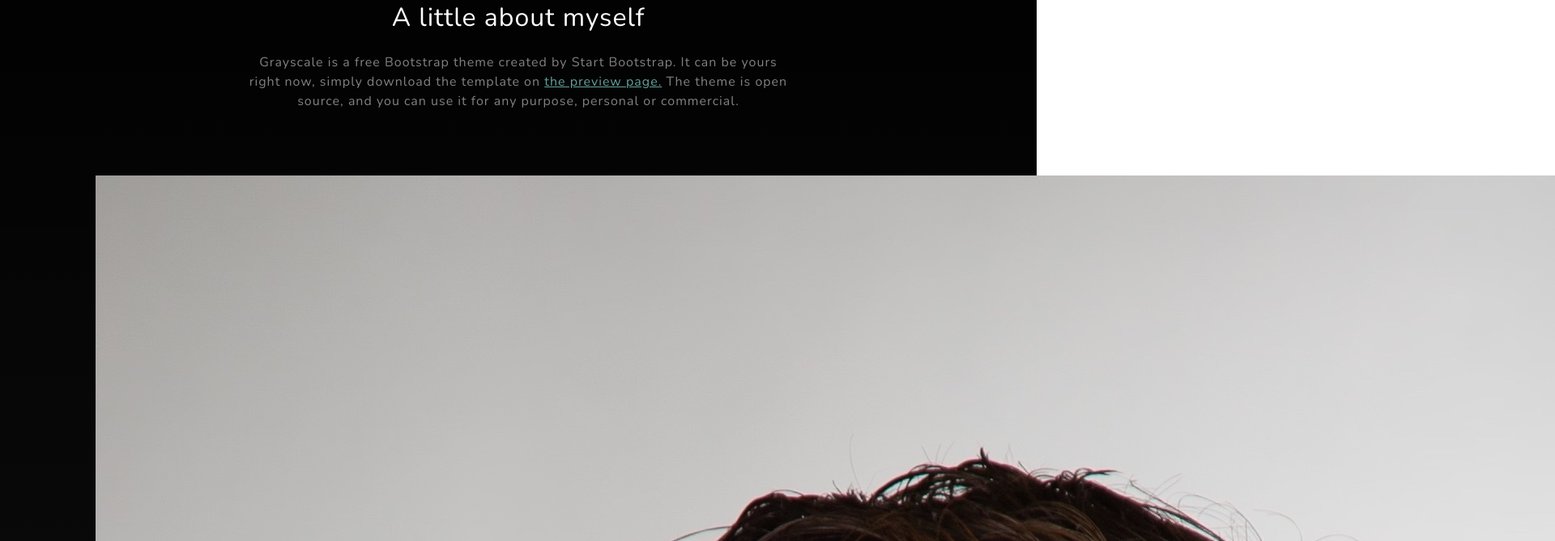
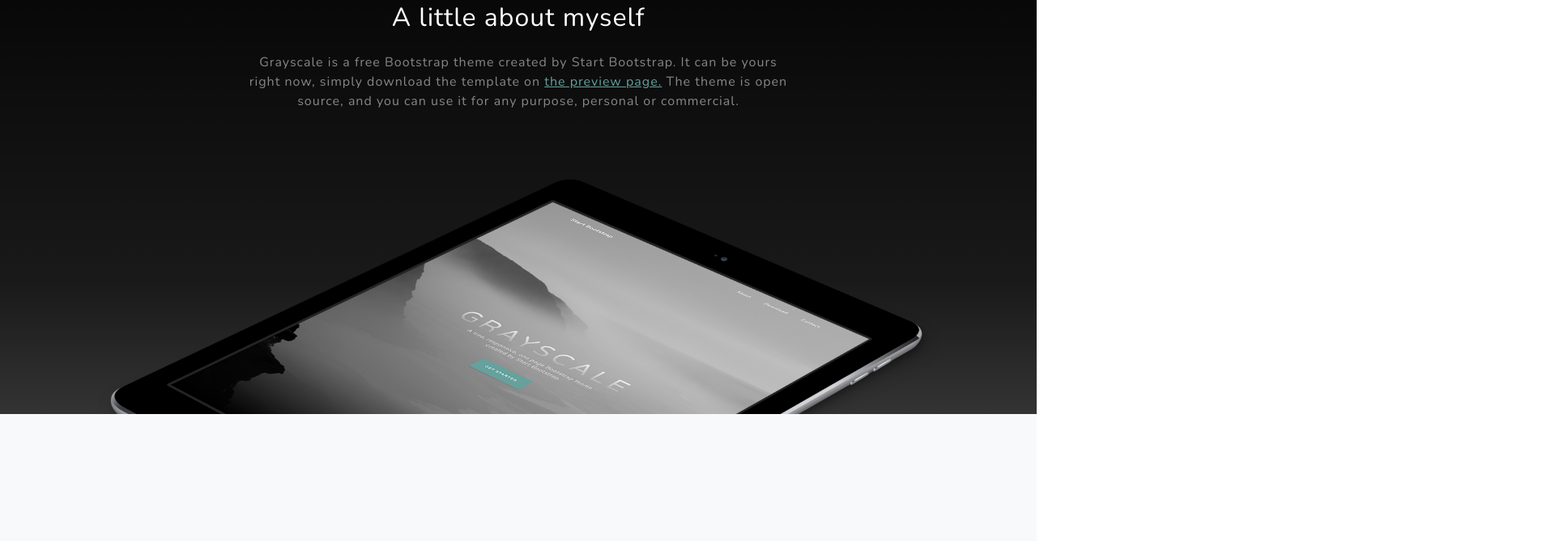
Before and after one commit to LucasHouska/Lucas-Houska-website, a plain HTML site: page index.html in a window 1280 px wide. Shown: the part 957-1626 px from the top of the page at 81% size, 1920 px wide, since content can reach past the window. Drawn offline with nearby package versions, Linux system fonts and the light colour scheme.

Commit message:
reverted to ipad img

```diff
--- a/index.html
+++ b/index.html
@@ -58,7 +58,7 @@
                         </p>
                     </div>
                 </div>
-                <img class="img-lucas" src="assets/img/Luke's Headshot.jpg" alt="Image of me, Lucas Houska" />
+                <img class="img-fluid" src="assets/img/ipad.png" alt="..." />
             </div>
         </section>
         <!-- Projects-->
```
